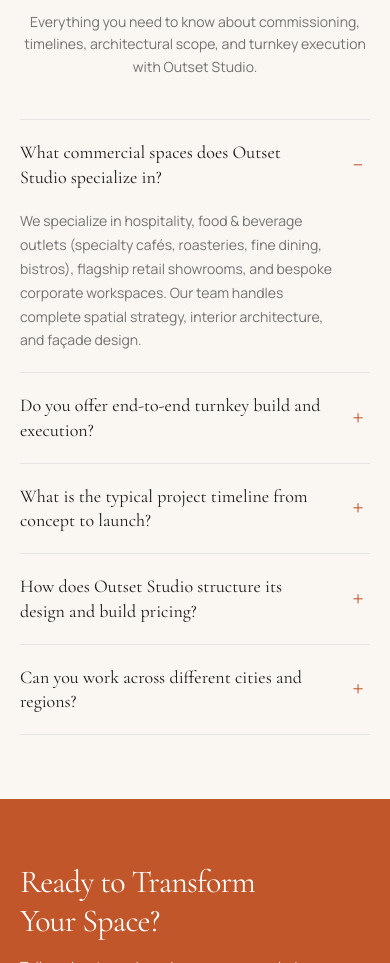
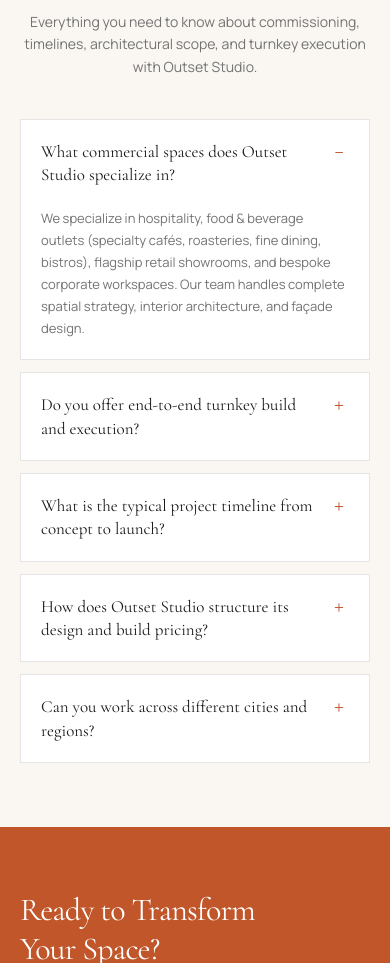
Before and after one commit to taybeen-healthy/outsetStudio, a Next.js app: page / in a window 390 px wide. Shown: the part 6770-7733 px from the top of the page. Built offline with nearby package versions, Linux system fonts and the light colour scheme.

Commit message:
feat: add FAQ section after Testimonials with mobile card style

```diff
--- a/src/components/FAQ.jsx
+++ b/src/components/FAQ.jsx
@@ -38,7 +38,39 @@ export default function FAQ() {
           Everything you need to know about commissioning, timelines, architectural scope, and turnkey execution with Outset Studio.
         </p>
 
-        <div className="border-t border-neutral-200">
+        {/* Mobile: cards */}
+        <div className="sm:hidden space-y-3">
+          {faqs.map((faq, i) => {
+            const isOpen = open === i;
+            return (
+              <div key={i} className="border border-neutral-200 bg-white">
+                <button
+                  onClick={() => setOpen(isOpen ? -1 : i)}
+                  className="w-full flex items-start justify-between p-5 text-left gap-4"
+                >
+                  <span className="font-serif text-[#1a1a1a] text-[17px] leading-snug">
+                    {faq.q}
+                  </span>
+                  <span className="flex-shrink-0 w-5 h-5 mt-0.5 flex items-center justify-center text-[#C0532C] text-lg font-light">
+                    {isOpen ? "−" : "+"}
+                  </span>
+                </button>
+                <div
+                  className={`overflow-hidden transition-all duration-300 ${
+                    isOpen ? "max-h-60 px-5 pb-5" : "max-h-0"
+                  }`}
+                >
+                  <p className="font-sans text-[13px] text-neutral-500 leading-[1.7]">
+                    {faq.a}
+                  </p>
+                </div>
+              </div>
+            );
+          })}
+        </div>
+
+        {/* Desktop: line separators */}
+        <div className="hidden sm:block border-t border-neutral-200">
           {faqs.map((faq, i) => {
             const isOpen = open === i;
             return (
@@ -47,7 +79,7 @@ export default function FAQ() {
                   onClick={() => setOpen(isOpen ? -1 : i)}
                   className="w-full flex items-center justify-between py-5 sm:py-6 text-left gap-4 group"
                 >
-                  <span className="font-serif text-[#1a1a1a] text-lg sm:text-xl lg:text-[22px] leading-snug group-hover:text-[#C0532C] transition-colors">
+                  <span className="font-serif text-[#1a1a1a] text-xl lg:text-[22px] leading-snug group-hover:text-[#C0532C] transition-colors">
                     {faq.q}
                   </span>
                   <span className="flex-shrink-0 w-6 h-6 flex items-center justify-center text-[#C0532C] text-xl font-light">
```
